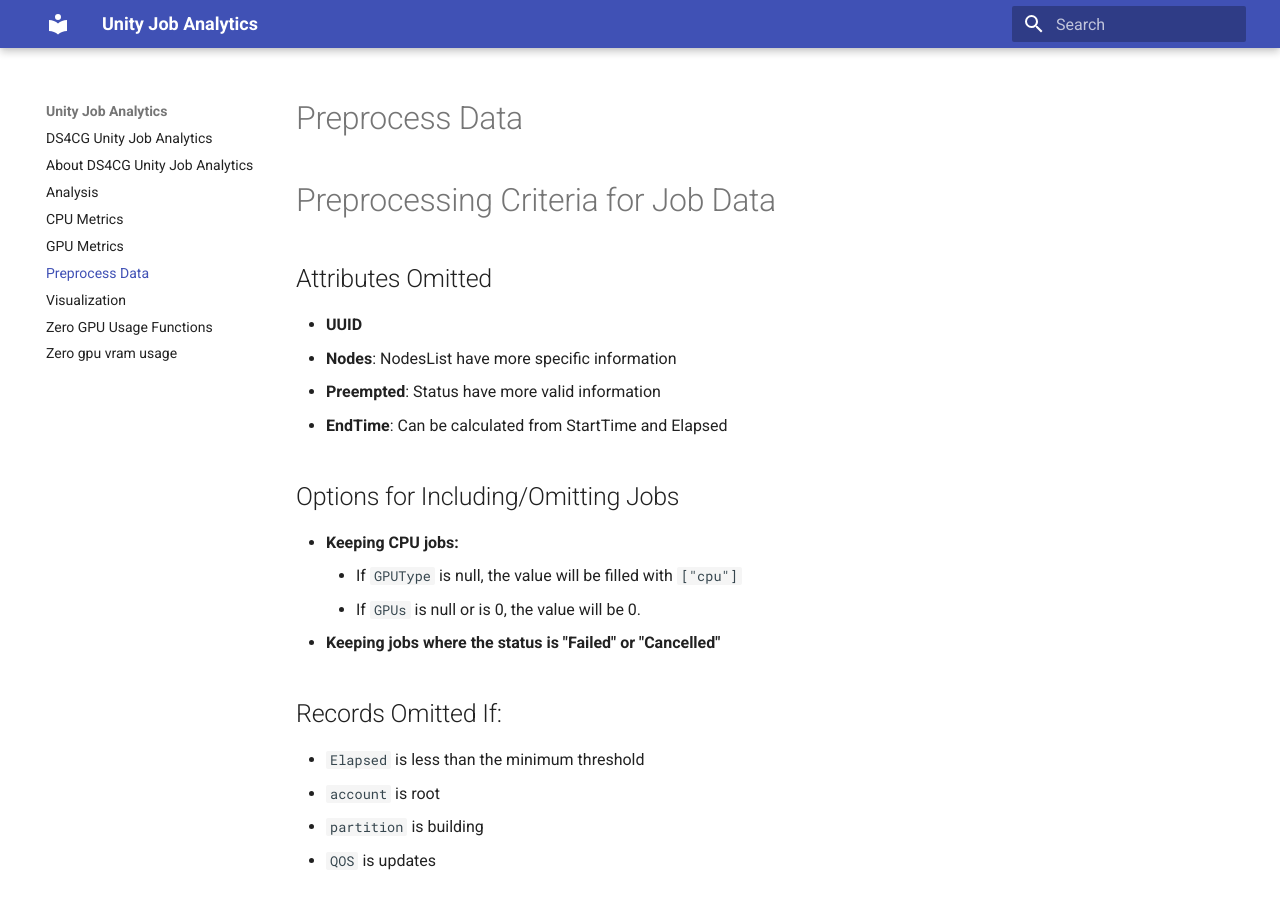
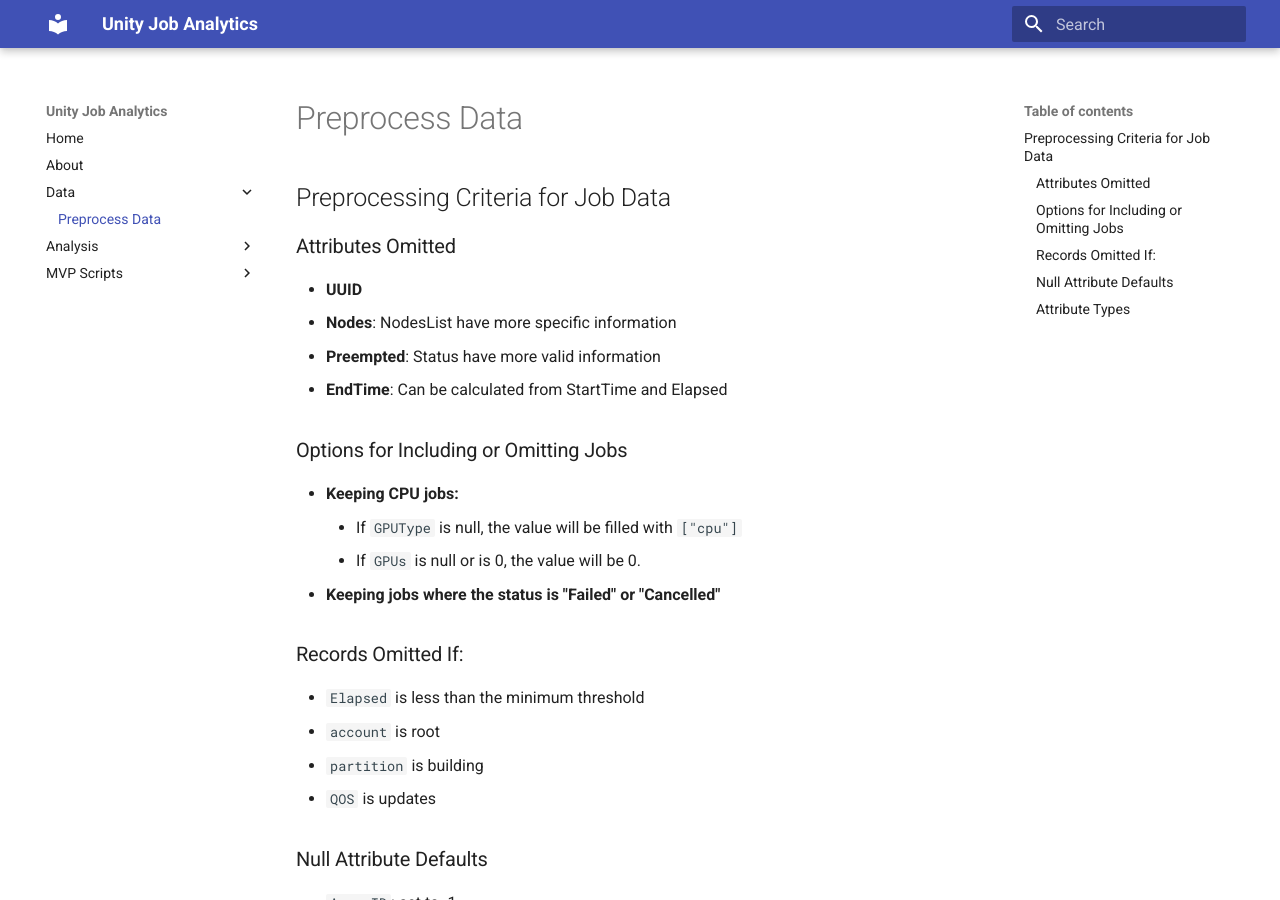
Before and after one commit to UnityHPC/ds4cg-job-analytics, an MkDocs documentation site: the page built from docs/preprocess.md, in a window 1280 px wide and 900 px high. Built offline with MkDocs 1.6.1 and Material for MkDocs 9.7.7, drawn with Linux system fonts in a browser that asks for light colours.

Commit message:
Refactor docs

```diff
--- a/docs/preprocess.md
+++ b/docs/preprocess.md
@@ -1,32 +1,32 @@
 # Preprocess Data
 
-# Preprocessing Criteria for Job Data
-## Attributes Omitted
+## Preprocessing Criteria for Job Data
+### Attributes Omitted
 - **UUID**
 - **Nodes**: NodesList have more specific information
 - **Preempted**: Status have more valid information
 - **EndTime**: Can be calculated from StartTime and Elapsed
 
-## Options for Including/Omitting Jobs
+### Options for Including or Omitting Jobs
 - **Keeping CPU jobs:**
     - If `GPUType` is null, the value will be filled with `["cpu"]`
     - If `GPUs` is null or is 0, the value will be 0.
 - **Keeping jobs where the status is "Failed" or "Cancelled"**
 
-## Records Omitted If:
+### Records Omitted If:
 - `Elapsed` is less than the minimum threshold
 - `account` is root
 - `partition` is building
 - `QOS` is updates
 
-## Null Attribute Defaults
+### Null Attribute Defaults
 - `ArrayID`: set to -1
 - `Interactive`: set to `"non-interactive"`
 - `Constraints`: set to an empty numpy array
 - `GPUs`: set to 0 (when CPU jobs are kept)
 - `GPUType`: set to an numpy array ["cpu"] (when CPU jobs are kept)
 
-## Attribute Types
+### Attribute Types
 - `StartTime`, `SubmitTime`: **datetime**
 - `TimeLimit`, `Elapsed`: **timedelta**
 - `Interactive`, `Status`, `ExitCode`, `QOS`, `Partition`, `Account`: **Categorical**
--- a/docs/zero_gpu_vram_usage.md
+++ /dev/null
@@ -1,3 +0,0 @@
-## Zero GPU VRAM Usage & Hybrid Workload Analysis
-
-::: src.analysis.zero_gpu_vram_usage
--- a/mkdocs.yml
+++ b/mkdocs.yml
@@ -20,3 +20,16 @@
               docstring_style: google       # or numpy, sphinx
               # render Parameters/Returns as a table
               docstring_section_style: list
+
+nav:
+  - Home: 'index.md'
+  - About: 'about.md'
+  - Data:
+    - 'preprocess.md'
+  - Analysis:
+    - 'analysis/efficiency_analysis.md'
+    - 'analysis/visualization.md'
+  - MVP Scripts:
+    - 'mvp_scripts/cpu_metrics.md'
+    - 'mvp_scripts/gpu_metrics.md'
+    - 'mvp_scripts/zero_gpu_usage.md'
```
Also changed, not shown: docs/analysis.md (+4 -2 lines), docs/analysis/efficiency_analysis.md (added, +4 -0 lines), docs/analysis/visualization.md (renamed from docs/visualization.md), docs/mvp_scripts/cpu_metrics.md (renamed from docs/cpu_metrics.md), docs/mvp_scripts/gpu_metrics.md (renamed from docs/gpu_metrics.md), docs/mvp_scripts/zero_gpu_usage.md (renamed from docs/zero_gpu_usage.md), 1 other file.
